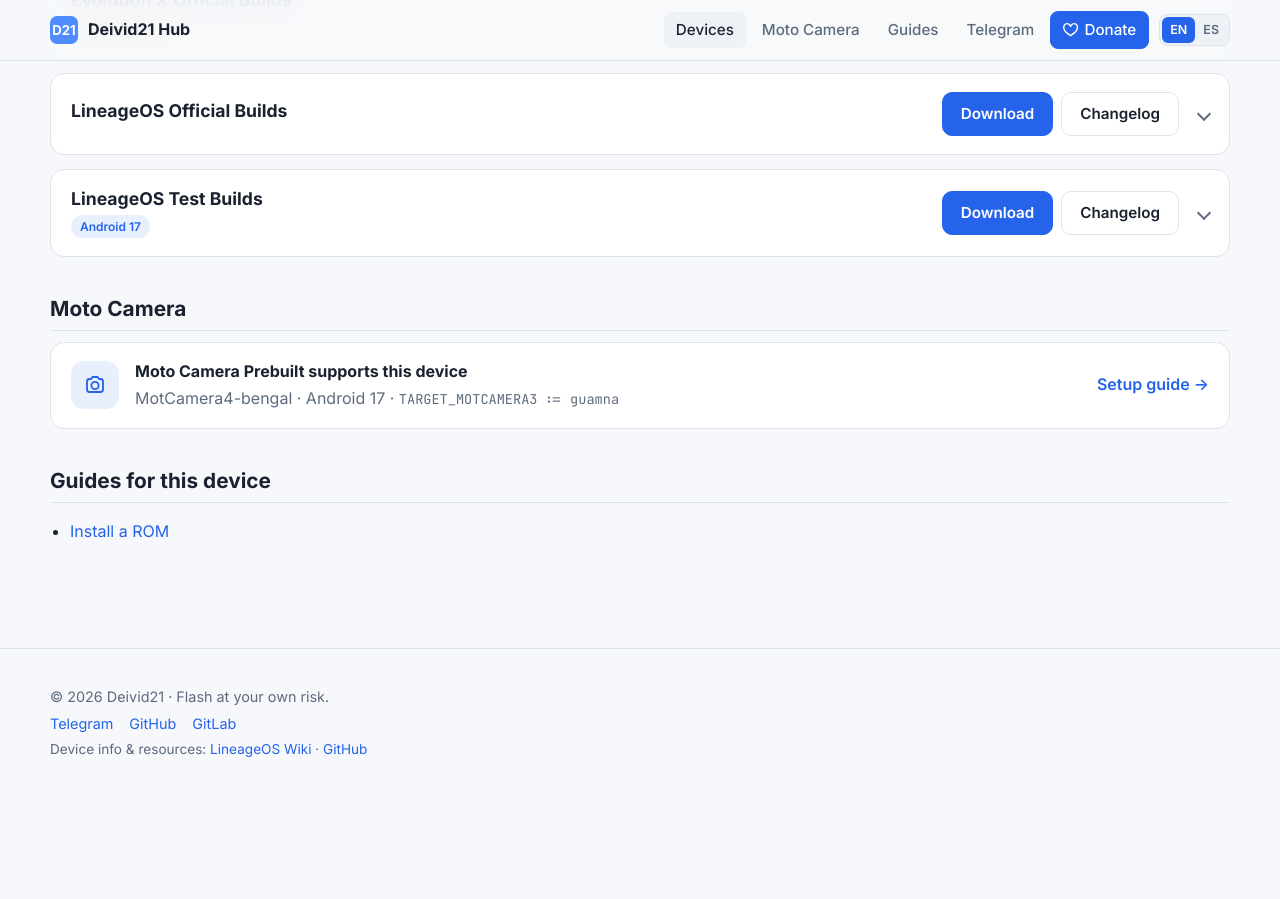
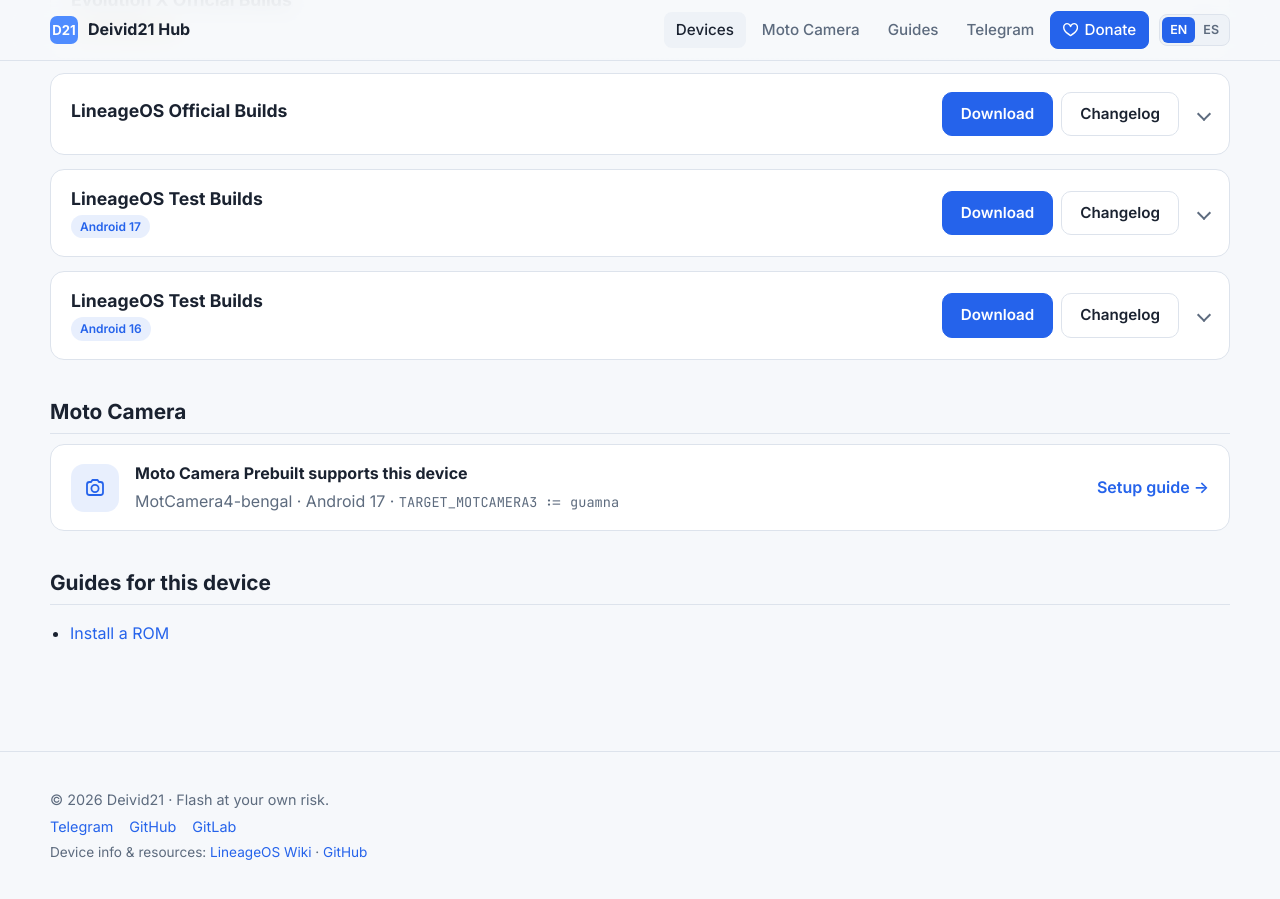
Before and after one commit to Deivid21/deivid21.github.io, a Jekyll site: the page built from _devices/guamna.md, in a window 1280 px wide and 900 px high, scrolled down 566 px. Built offline with Jekyll 4.4.1, drawn with Linux system fonts in a browser that asks for light colours; before the commit the page ends 1363 px from its top, so only the background shows below that; part of the change alters nothing that is shown.

Commit message:
feat(devices): add archived LineageOS 23.2 test build for guamna
Keep the 2026-09-04 LineageOS 23.2 (Android 16) test build as a
discontinued card below the current Android 17 one.

Co-Authored-By: Claude Opus 5.5 <noreply@anthropic.com>

```diff
--- a/_devices/guamna.md
+++ b/_devices/guamna.md
@@ -43,4 +43,28 @@ roms:
         url: https://github.com/Deivid21/RELEASES/releases/download/lineage-24.0-20261106-UNOFFICIAL-guamna/vbmeta.img
     notes: "Test build: November 2026 security patch, SELinux set to permissive, Linux kernel 4.19.325-cip136. Also EROFS filesystem, odm partition, higher dalvik-heap limits, blurs available (off by default) and Moto Camera 4 built from prebuilt source."
     notes_es: "Build de prueba: parche de seguridad de noviembre de 2026, SELinux en permissive, kernel Linux 4.19.325-cip136. Además: sistema de archivos EROFS, partición odm, límites de dalvik-heap más altos, blurs disponibles (desactivados por defecto) y Moto Camera 4 compilada desde prebuilts."
+  - name: LineageOS
+    type: test
+    android: 16
+    version: "23.2"
+    status: discontinued
+    date: 2026-09-04
+    download: https://github.com/Deivid21/RELEASES/releases/download/lineage-23.2-20260904-UNOFFICIAL-guamna/lineage-23.2-20260904-UNOFFICIAL-guamna.zip
+    changelog: https://github.com/Deivid21/RELEASES/releases/tag/lineage-23.2-20260904-UNOFFICIAL-guamna
+    sha256: "540205d568257ceb01e3397c5fea4679947495295c13f0b05f2cbdba7818a694"
+    filesize: "1.00 GB"
+    security_patch: August 2026
+    gapps: false
+    forum: https://xdaforums.com/t/rom-17-official-lineageos-24-0-for-moto-g-play-2021-guamna.4800732/
+    files:
+      - name: boot.img
+        url: https://github.com/Deivid21/RELEASES/releases/download/lineage-23.2-20260904-UNOFFICIAL-guamna/boot.img
+      - name: dtbo.img
+        url: https://github.com/Deivid21/RELEASES/releases/download/lineage-23.2-20260904-UNOFFICIAL-guamna/dtbo.img
+      - name: recovery.img
+        url: https://github.com/Deivid21/RELEASES/releases/download/lineage-23.2-20260904-UNOFFICIAL-guamna/recovery.img
+      - name: vbmeta.img
+        url: https://github.com/Deivid21/RELEASES/releases/download/lineage-23.2-20260904-UNOFFICIAL-guamna/vbmeta.img
+    notes: "Initial LineageOS 23.2 build: August 2026 security patch, SELinux enforcing, Linux kernel 4.19.325-cip135. No longer updated."
+    notes_es: "Primera build de LineageOS 23.2: parche de seguridad de agosto de 2026, SELinux enforcing, kernel Linux 4.19.325-cip135. Ya no se actualiza."
 ---
```
